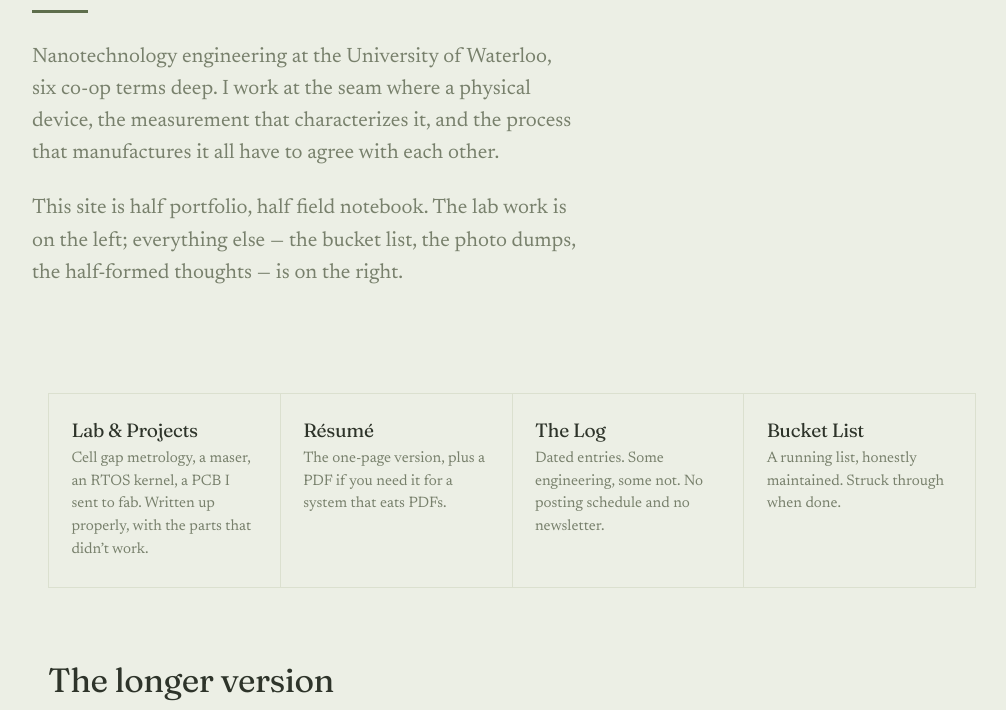
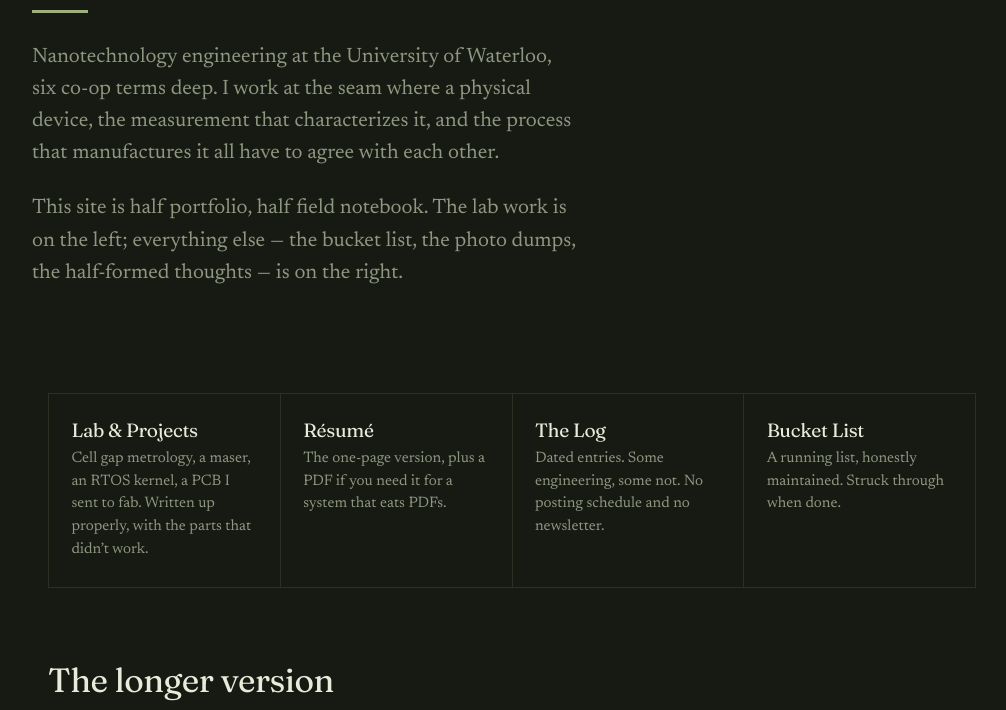
Before and after one commit to PrachixShah/PrachixShah.github.io, a plain HTML site: page index.html in a window 1280 px wide. Shown: the part 416-1126 px from the top of the page, without its empty margins (128-1134 px from the left). Drawn offline with Linux system fonts and the dark colour scheme.

Commit message:
Main site: auto light/dark; Ethos: always dark
Add a sage dark palette to the main site via prefers-color-scheme so it
follows the system setting. Make the Ethos page permanently dark.

Co-Authored-By: Claude Opus 4.8 <noreply@anthropic.com>
Claude-Session: https://claude.ai/code/session_01FPjgPkJd6GvSCVnRuznsiH

```diff
--- a/assets/style.css
+++ b/assets/style.css
@@ -21,8 +21,18 @@
   --wide: 60rem;
 }
 
-/* Pinned to the cream light palette — automatic dark-mode switch removed by request.
-   To bring dark mode back, restore the @media (prefers-color-scheme: dark) block. */
+@media (prefers-color-scheme: dark) {
+  :root:not([data-theme="light"]) {
+    --paper:     #171A13;
+    --paper-2:   #1E2219;
+    --ink:       #E7EBDA;
+    --muted:     #8E9780;
+    --rule:      #2A3022;
+    --accent:    #9DB07E;
+    --accent-bg: #222821;
+    --shadow:    rgba(0, 0, 0, 0.4);
+  }
+}
 
 *, *::before, *::after { box-sizing: border-box; }
 
```
Also changed, not shown: ethos.html (+2 -4 lines).
